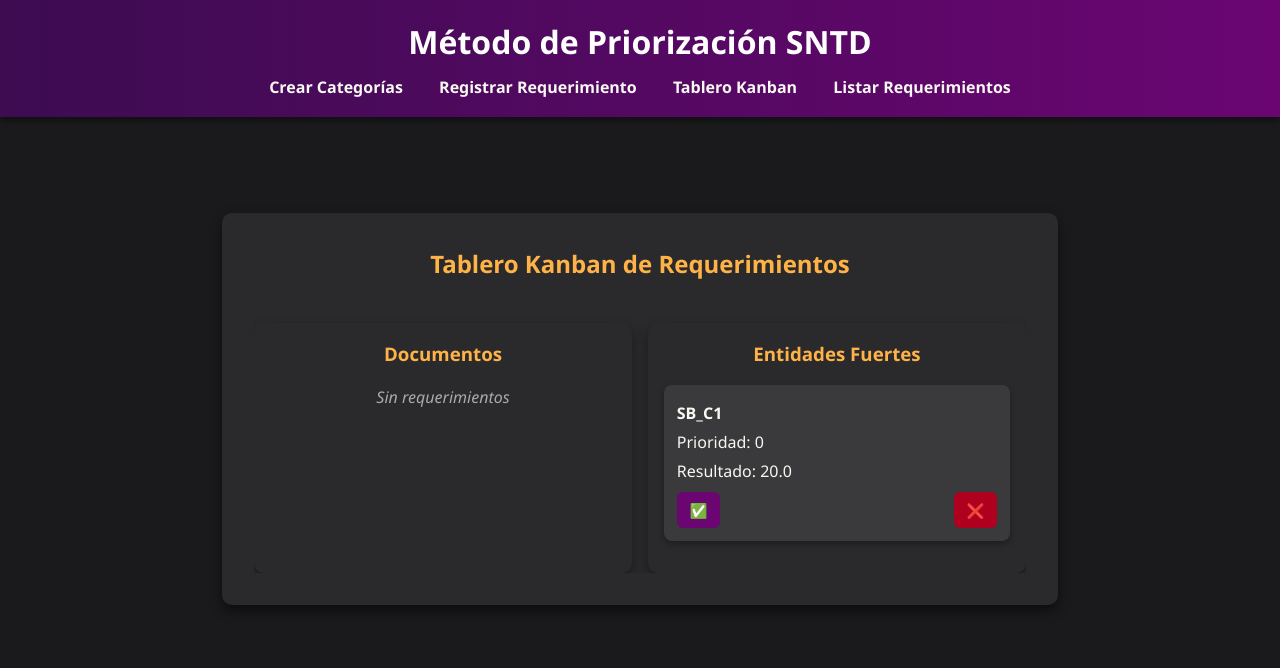
After one commit to Daniela02092005/Metodo-de-priorizacion-SNTD, a Django app: page /tablero/ in a window 1280 px wide. The commit adds this page. Shown: the top 668 px of the page. Run offline with Django 5.2, Linux system fonts and the light colour scheme; data comes from the database, SQL or seed files in the repository; both versions use the stored data as it was after the commit.

Commit message:
Tablero agregado

```diff
--- a/priorizacion/settings.py
+++ b/priorizacion/settings.py
@@ -37,7 +37,7 @@ INSTALLED_APPS = [
     'django.contrib.sessions',
     'django.contrib.messages',
     'django.contrib.staticfiles',
-    "sntd",
+    'sntd',
 ]
 
 MIDDLEWARE = [
--- a/sntd/models.py
+++ b/sntd/models.py
@@ -1,11 +1,21 @@
 from django.db import models
+
+class Categorias(models.Model):
+    nombre = models.CharField(max_length=100)
+    descripcion = models.TextField(blank=True, null=True)
+
+    def __str__(self):
+        return self.nombre
 
 class Requerimiento(models.Model):
     id_rf = models.CharField(max_length=50, unique=True)
+    nombre = models.CharField(max_length=200, unique=True, null=True, blank=True)
+    categoria = models.ForeignKey(Categorias, on_delete=models.CASCADE, null=True, blank=True, related_name='requerimientos')
     satisfaccion = models.IntegerField()
     necesidad = models.IntegerField()
     tecnica = models.IntegerField()
     dependencia = models.IntegerField()
+    prioridad = models.IntegerField(default=0)
     resultado = models.FloatField()
     completado = models.BooleanField(default=False)
 
--- a/sntd/static/sntd/styles.css
+++ b/sntd/static/sntd/styles.css
@@ -143,3 +143,44 @@ table tr:hover {
     font-style: italic;
     color: #aaa;
 }
+
+/* === Kanban Board === */
+.kanban {
+    display: flex;
+    gap: 1rem;
+    overflow-x: auto;
+    padding-top: 1rem;
+}
+
+.kanban-column {
+    flex: 1;
+    min-width: 250px;
+    background: #2a2a2d;
+    border-radius: 10px;
+    padding: 1rem;
+    box-shadow: 0 6px 12px rgba(0,0,0,0.4);
+}
+
+.kanban-column h3 {
+    text-align: center;
+    color: #ffb347;
+    margin-bottom: 1rem;
+}
+
+.kanban-item {
+    background: #3a3a3d;
+    border-radius: 8px;
+    padding: 0.8rem;
+    margin-bottom: 1rem;
+    box-shadow: 0 3px 6px rgba(0,0,0,0.3);
+}
+
+.kanban-item p {
+    margin: 0.2rem 0;
+}
+
+.kanban-actions {
+    display: flex;
+    justify-content: space-between;
+    margin-top: 0.5rem;
+}
--- a/sntd/templates/sntd/base.html
+++ b/sntd/templates/sntd/base.html
@@ -10,7 +10,9 @@
     <header class="header">
         <h1>Método de Priorización SNTD</h1>
         <nav class="menu">
+            <a href="{% url 'categorias' %}">Crear Categorías</a>
             <a href="{% url 'registrar' %}">Registrar Requerimiento</a>
+            <a href="{% url 'tablero' %}">Tablero Kanban</a>
             <a href="{% url 'listar' %}">Listar Requerimientos</a>
         </nav>
     </header>
--- a/sntd/templates/sntd/listar.html
+++ b/sntd/templates/sntd/listar.html
@@ -9,6 +9,8 @@
         <thead>
             <tr>
                 <th>ID</th>
+                <th>Nombre</th>
+                <th>Categoría</th>
                 <th>S</th>
                 <th>N</th>
                 <th>T</th>
@@ -21,6 +23,8 @@
             {% for req in requerimientos %}
             <tr>
                 <td>{{ req.id_rf }}</td>
+                <td>{{ req.nombre }}</td>
+                <td>{{ req.categoria }}</td>
                 <td>{{ req.satisfaccion }}</td>
                 <td>{{ req.necesidad }}</td>
                 <td>{{ req.tecnica }}</td>
--- /dev/null
+++ b/sntd/templates/sntd/tablero.html
@@ -0,0 +1,33 @@
+{% extends "sntd/base.html" %}
+{% load static %}
+
+{% block content %}
+<div class="container">
+    <div class="card">
+        <h2>Tablero Kanban de Requerimientos</h2>
+
+        <div class="kanban">
+            {% for categoria in categorias %}
+            <div class="kanban-column">
+                <h3>{{ categoria.nombre }}</h3>
+                {% if categoria.requerimientos.all %}
+                    {% for req in categoria.requerimientos.all|dictsort:"prioridad" %}
+                    <div class="kanban-item">
+                        <p><strong>{{ req.id_rf }}</strong></p>
+                        <p>Prioridad: {{ req.prioridad }}</p>
+                        <p>Resultado: {{ req.resultado }}</p>
+                        <div class="kanban-actions">
+                            <a href="{% url 'completar' req.id %}" class="btn small">✅</a>
+                            <a href="{% url 'eliminar' req.id %}" class="btn small danger">❌</a>
+                        </div>
+                    </div>
+                    {% endfor %}
+                {% else %}
+                    <p class="empty">Sin requerimientos</p>
+                {% endif %}
+            </div>
+            {% endfor %}
+        </div>
+    </div>
+</div>
+{% endblock %}
--- a/sntd/urls.py
+++ b/sntd/urls.py
@@ -3,8 +3,13 @@ from . import views
 
 urlpatterns = [
     path("", views.home, name="home"),
+
+    path('categorias/', views.categorias, name='categorias'),
+    path('categorias/eliminar/<int:id>/', views.eliminar_categoria, name='eliminar_categoria'),
+
     path("registrar/", views.registrar, name="registrar"),
     path("listar/", views.listar, name="listar"),
     path("completar/<int:id>/", views.completar, name="completar"),
     path("eliminar/<int:id>/", views.eliminar, name="eliminar"),
+    path('tablero/', views.tablero, name='tablero'),
 ]
--- a/sntd/views.py
+++ b/sntd/views.py
@@ -1,7 +1,26 @@
-from django.shortcuts import render
+from django.shortcuts import render, redirect, get_object_or_404
+from .models import Requerimiento, Categorias
 
-from django.shortcuts import render, redirect, get_object_or_404
-from .models import Requerimiento
+def categorias(request):
+    if request.method == 'POST':
+        nombre = request.POST.get('nombre')
+        descripcion = request.POST.get('descripcion')
+
+        if nombre:  # Evita guardar vacíos
+            Categorias.objects.create(nombre=nombre, descripcion=descripcion)
+        return redirect('categorias')
+
+    partes = Categorias.objects.all().order_by('nombre')
+    return render(request, 'sntd/categorias.html', {'partes': partes})
+
+def eliminar_categoria(request, id):
+    parte = Categorias.objects.get(id=id)
+    parte.delete()
+    return redirect('categorias')
+
+def tablero(request):
+    categorias = Categorias.objects.prefetch_related('requerimientos').all()
+    return render(request, 'sntd/tablero.html', {'categorias': categorias})
 
 def primera_formula(S, N, T, D):
     return (S+N)*(T+D)
@@ -13,30 +32,40 @@ def home(request):
     return render(request, "sntd/base.html")
 
 def registrar(request):
+    categorias = Categorias.objects.all().order_by('nombre')
+
     if request.method == "POST":
-        id_rf = request.POST["id_rf"]
-        S = int(request.POST["satisfaccion"])
-        N = int(request.POST["necesidad"])
-        T = int(request.POST["tecnica"])
-        D = int(request.POST["dependencia"])
-        opcion = int(request.POST["opcion"])
+        id_rf = request.POST.get("id_rf")
+        nombre_form = request.POST.get("name_rf")  # <-- así se llama en el HTML
+        S = int(request.POST.get("satisfaccion"))
+        N = int(request.POST.get("necesidad"))
+        T = int(request.POST.get("tecnica"))
+        D = int(request.POST.get("dependencia"))
+        opcion = int(request.POST.get("opcion"))
+        categoria_id = request.POST.get("categoria")
 
         if opcion == 1:
             resultado = primera_formula(S, N, T, D)
         else:
             resultado = segunda_formula(S, N, T, D)
 
+        categoria = Categorias.objects.get(id=categoria_id) if categoria_id else None
+
+        # 👇 Aquí se guarda usando el nombre del campo en el modelo
         Requerimiento.objects.create(
             id_rf=id_rf,
+            nombre=nombre_form,      # ✅ el modelo tiene 'nombre'
+            categoria=categoria,
             satisfaccion=S,
             necesidad=N,
             tecnica=T,
             dependencia=D,
             resultado=resultado,
         )
+
         return redirect("listar")
 
-    return render(request, "sntd/registrar.html")
+    return render(request, "sntd/registrar.html", {"categorias": categorias})
 
 
 def listar(request):
```
Also changed, not shown: sntd/templates/sntd/categorias.html (added, +30 -0 lines), sntd/templates/sntd/registrar.html (+11 -0 lines), db.sqlite3, sntd/migrations/0002_categorias_requerimiento_nombre.py (added), sntd/migrations/0003_requerimiento_categoria_requerimiento_prioridad.py (added), sntd/migrations/0004_alter_requerimiento_categoria.py (added).
